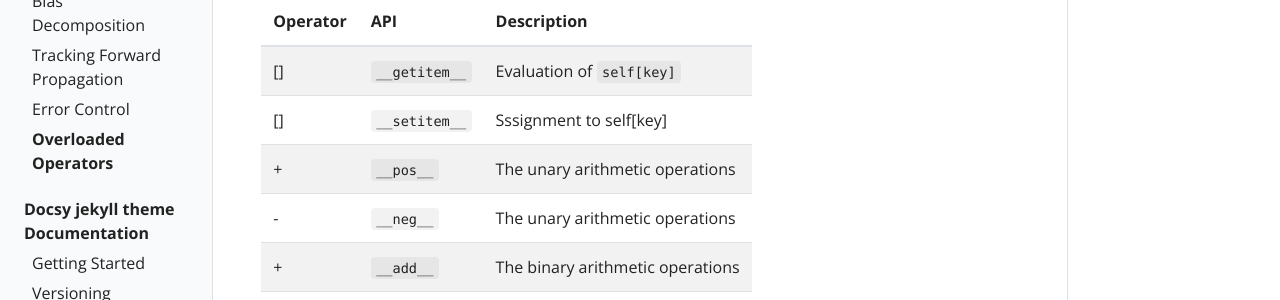
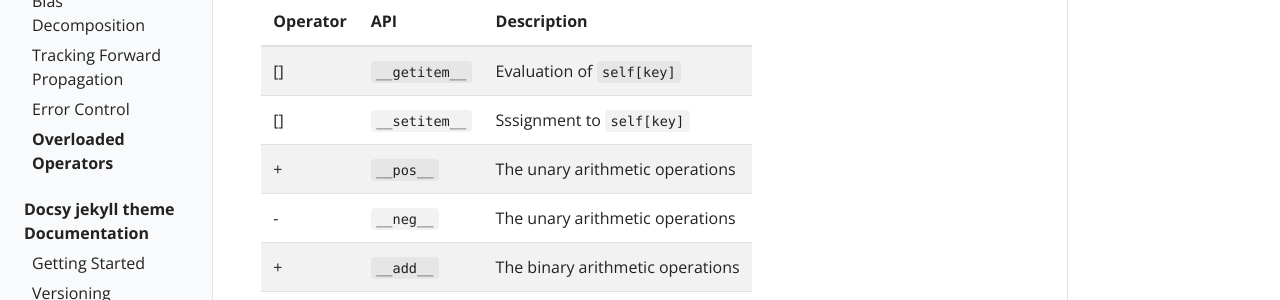
Before and after one commit to NJUNLP/pydec, a Jekyll site: the page built from docs/_docs/notes/overloaded-operators.md, in a window 1280 px wide and 900 px high. Shown: the part 307-607 px from the top of the window. Built offline with Jekyll 4.4.1, drawn with Linux system fonts in a browser that asks for light colours.

Commit message:
fix typo

```diff
--- a/docs/_docs/notes/overloaded-operators.md
+++ b/docs/_docs/notes/overloaded-operators.md
@@ -12,7 +12,7 @@ Operators overloaded by PyDec:
 | Operator | API           | Description                      |
 | -------- | ------------- | -------------------------------- |
 | []       | `__getitem__` | Evaluation of `self[key]`        |
-| []       | `__setitem__` | Sssignment to self[key]          |
+| []       | `__setitem__` | Sssignment to `self[key]`        |
 | +        | `__pos__`     | The unary arithmetic operations  |
 | -        | `__neg__`     | The unary arithmetic operations  |
 | +        | `__add__`     | The binary arithmetic operations |
```
